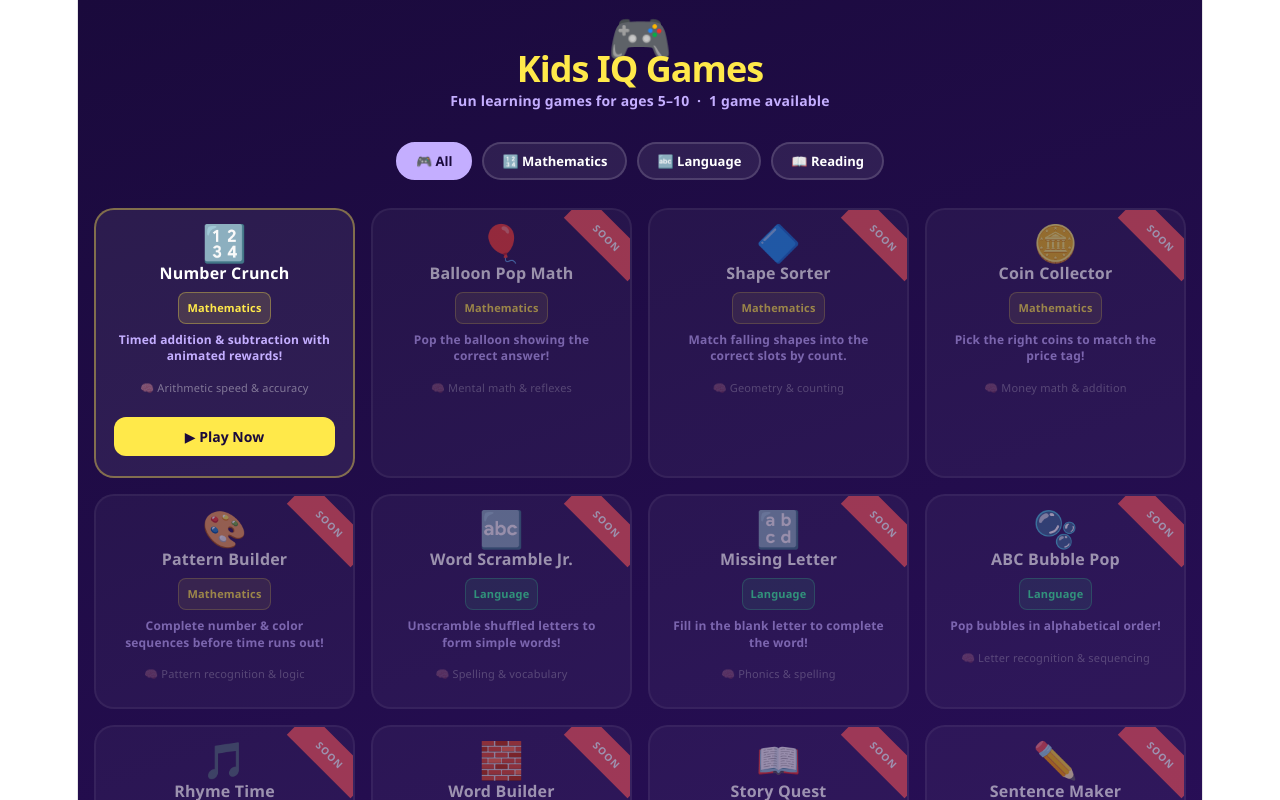
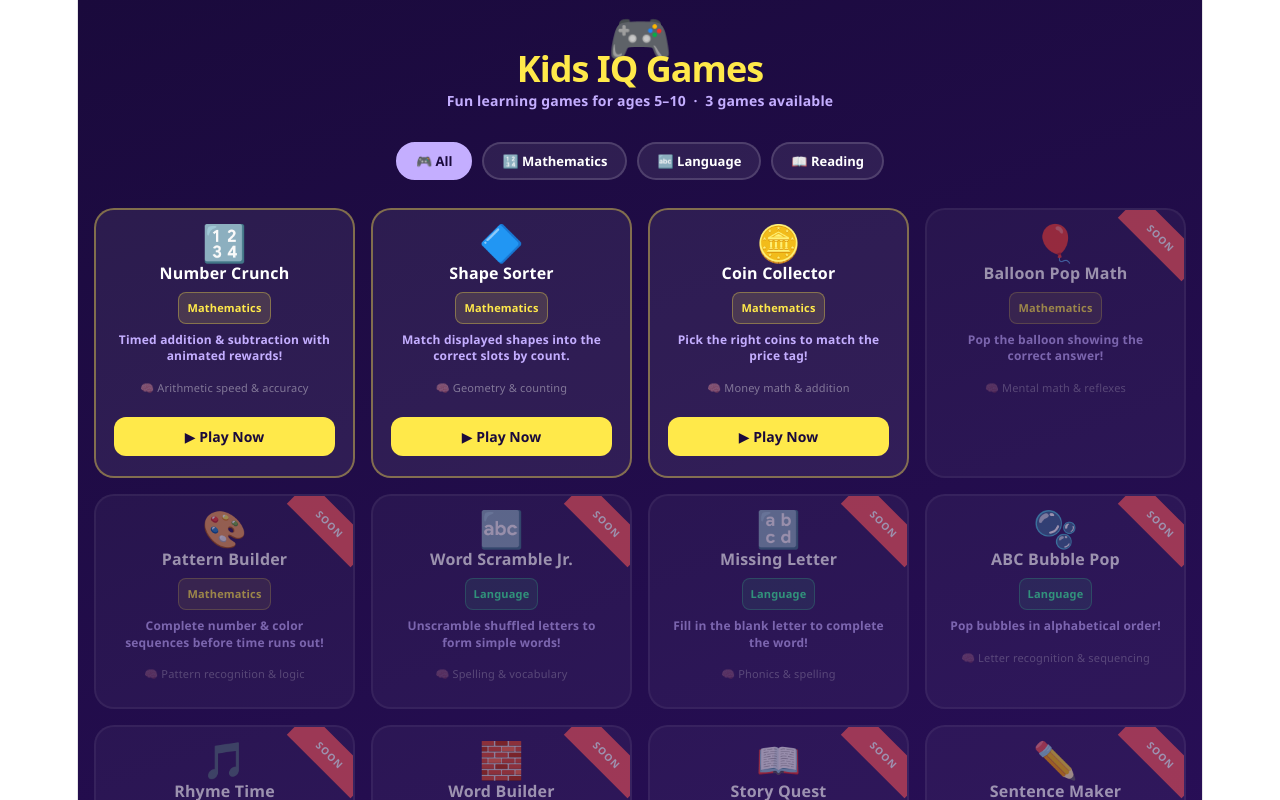
Before and after one commit to preshengr/chikashub, a React (Vite) app: page / in a window 1280 px wide. Shown: the top 800 px of the page. Built offline with nearby package versions, Linux system fonts and the light colour scheme.

Commit message:
Added codeline to enable game app on Pc

```diff
--- a/src/App.jsx
+++ b/src/App.jsx
@@ -34,24 +34,14 @@ const GAMES = [
     available: true,
   },
   {
-    id: "balloon-pop-math",
-    name: "Balloon Pop Math",
-    emoji: "🎈",
-    category: "Mathematics",
-    description: "Pop the balloon showing the correct answer!",
-    skills: "Mental math & reflexes",
-    component: null, // replace null with BalloonPopMath when built
-    available: false,
-  },
-  {
     id: "shape-sorter-puzzle",
     name: "Shape Sorter",
     emoji: "🔷",
     category: "Mathematics",
-    description: "Match falling shapes into the correct slots by count.",
+    description: "Match displayed shapes into the correct slots by count.",
     skills: "Geometry & counting",
-    component: null,
-    available: false,
+    component: ShapeSorterPuzzle,
+    available: true,
   },
   {
     id: "coin-collector",
@@ -60,7 +50,17 @@ const GAMES = [
     category: "Mathematics",
     description: "Pick the right coins to match the price tag!",
     skills: "Money math & addition",
-    component: null,
+    component: CoinCollector,
+    available: true,
+  },
+  {
+    id: "balloon-pop-math",
+    name: "Balloon Pop Math",
+    emoji: "🎈",
+    category: "Mathematics",
+    description: "Pop the balloon showing the correct answer!",
+    skills: "Mental math & reflexes",
+    component: null, // replace null with BalloonPopMath when built
     available: false,
   },
   {
```
